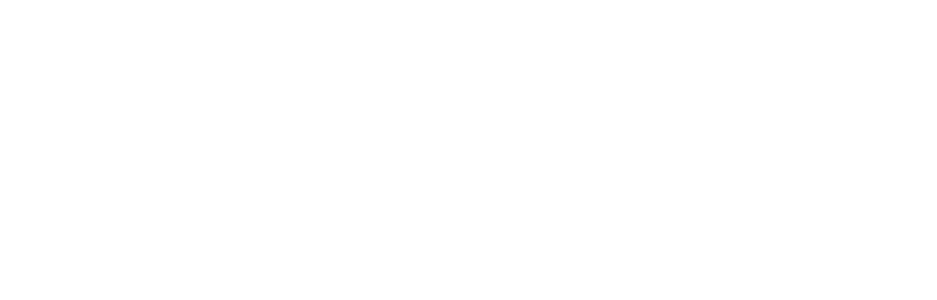
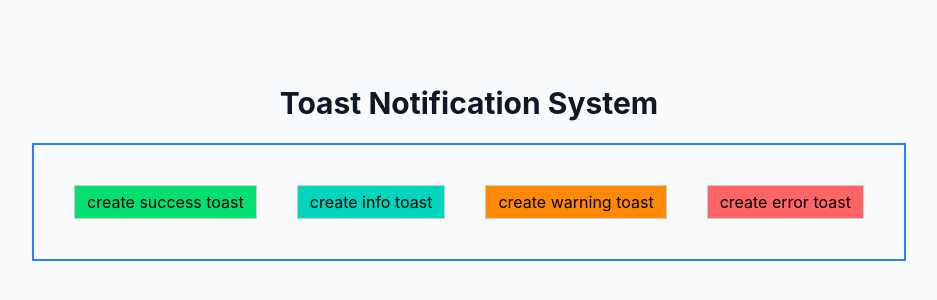
Before and after one commit to adityasuman2025/machineCoding, a React (Vite) app: page /toast in a window 1280 px wide. Before the commit this address had no page. Shown: the part 228-528 px from the top of the page, without its empty margins (171-1108 px from the left). Built offline with nearby package versions, Linux system fonts and the light colour scheme.

Commit message:
react toasts

```diff
--- a/src/App.tsx
+++ b/src/App.tsx
@@ -28,6 +28,7 @@
 import Counter from "./projects/counter/Counter";
 import InfiniteScroll from "./projects/infiniteScroll/InfiniteScroll";
 import SnakeGame from "./projects/snakeGame/SnakeGame";
+import ToastProject from "./projects/toast/ToastProject";
 
 const ESSENTIAL_PROJECTS = [
     { name: "Auto Complete", path: "/auto-complete" },
@@ -55,6 +56,7 @@
     { name: "Counter", path: "/counter" },
     { name: "Infinite Scroll", path: "/infinite-scroll" },
     { name: "Snake Game", path: "/snake-game" },
+    { name: "Toast", path: "/toast" },
     { name: "Area Selector", path: "/area-selector" },
     { name: "Auto Complete 2", path: "/auto-complete-2" },
     { name: "Dynamic Layouting", path: "/dynamic-layouting" },
@@ -173,6 +175,7 @@
                 <Route path="/counter" element={<Counter />} />
                 <Route path="/infinite-scroll" element={<InfiniteScroll />} />
                 <Route path="/snake-game" element={<SnakeGame />} />
+                <Route path="/toast" element={<ToastProject />} />
             </Routes>
         </Router>
     );
--- /dev/null
+++ b/src/projects/toast/Toast.tsx
@@ -0,0 +1,128 @@
+import React, { createContext, useContext, useCallback, useMemo, memo, useEffect, useState } from "react";
+import { createPortal } from "react-dom";
+
+const DEFAULT_DURATION: number = 5000;
+
+const TOAST_TYPE = {
+    Success: "Success",
+    Warning: "Warning",
+    Error: "Error",
+    Info: "Info",
+} as const;
+type toastType = typeof TOAST_TYPE[keyof typeof TOAST_TYPE];
+
+interface ToastContextValue {
+    success: (message: string, duration?: number) => void,
+    warning: (message: string, duration?: number) => void,
+    error: (message: string, duration?: number) => void,
+    info: (message: string, duration?: number) => void,
+}
+const ToastContext = createContext<ToastContextValue>(null);
+
+interface ToastData {
+    id: string,
+    type: toastType,
+    message: string,
+    duration: number
+}
+
+interface ToastProps extends ToastData {
+    onClose: (id: string) => void,
+}
+function Toast({
+    id,
+    type,
+    message,
+    duration,
+    onClose
+}: ToastProps) {
+    const [isHovered, setIsHovered] = useState(false);
+
+    useEffect(() => {
+        if (isHovered) return;
+
+        const timer = setTimeout(() => {
+            onClose(id)
+        }, duration);
+
+        return () => clearTimeout(timer);
+    }, [duration, onClose, id, isHovered]);
+
+    console.log("Toast re-render", id, message);
+
+    return (
+        <div
+            role={type === TOAST_TYPE.Error ? "alert" : "status"}
+            aria-live={type === TOAST_TYPE.Error ? "assertive" : "polite"}
+            className={`
+                py-3 px-5 w-xs rounded-lg text-zinc-100
+                ${type === TOAST_TYPE.Success ? "bg-green-500 " : type === TOAST_TYPE.Error ? "bg-red-500" : type === TOAST_TYPE.Info ? "bg-teal-500" : "bg-orange-500"}
+            `}
+            onMouseEnter={() => setIsHovered(true)}
+            onMouseLeave={() => setIsHovered(false)}
+        >
+            <div className="flex justify-end">
+                <button aria-label={`close ${type} toast having message ${message}`} className="bg-red-900 text-zinc-100 rounded-full h-4 w-4" onClick={() => onClose(id)}></button>
+            </div>
+            {message}
+        </div>
+    );
+}
+const MemoisedToast = memo(Toast);
+
+export function ToastProvider({ children }) {
+    const [toasts, setToasts] = useState<ToastData[]>([]);
+
+    const addToast = useCallback((type: toastType, message: string, duration: number = DEFAULT_DURATION) => {
+        setToasts(prev => [...prev, { id: crypto.randomUUID(), message, type, duration }]);
+    }, []);
+
+    const success = useCallback((message: string, duration?: number) => addToast(TOAST_TYPE.Success, message, duration), [addToast]);
+    const warning = useCallback((message: string, duration?: number) => addToast(TOAST_TYPE.Warning, message, duration), [addToast]);
+    const error = useCallback((message: string, duration?: number) => addToast(TOAST_TYPE.Error, message, duration), [addToast]);
+    const info = useCallback((message: string, duration?: number) => addToast(TOAST_TYPE.Info, message, duration), [addToast]);
+
+    const handleToastClose = useCallback((id: string) => {
+        setToasts(prev => prev.filter(item => item.id !== id));
+    }, []);
+
+    const contextValue = useMemo(() => ({ success, warning, error, info }), [success, warning, error, info]);
+
+    console.log("ToastProvider re-render");
+
+    return (
+        <ToastContext.Provider value={contextValue}>
+            {children}
+            {
+                toasts.length > 0 ? (
+                    createPortal((
+                        <div
+                            role="region" aria-label="notifications"
+                            className="fixed top-4 right-4 flex flex-col gap-4 z-50"
+                        >
+                            {
+                                toasts.map(toast => (
+                                    <MemoisedToast
+                                        key={toast.id}
+                                        id={toast.id}
+                                        message={toast.message}
+                                        type={toast.type}
+                                        duration={toast.duration}
+                                        onClose={handleToastClose}
+                                    />
+                                ))
+                            }
+                        </div>
+                    ), document.body)
+                ) : null
+            }
+        </ToastContext.Provider>
+    )
+}
+
+export function useToast() {
+    const ctx = useContext(ToastContext);
+    if (!ctx) throw new Error("Toast context is not defined");
+
+    return ctx
+}
--- /dev/null
+++ b/src/projects/toast/ToastProject.tsx
@@ -0,0 +1,65 @@
+import React, { useRef, useEffect } from "react";
+import { ToastProvider, useToast } from "./Toast"
+
+/*
+    Machine Coding Problem: Toast Notification System
+    Build an accessible, configurable Toast Notification library/component that supports:
+    1. Multiple notification variants (success, error, warning, info).
+    2. Auto-dismiss timer with configurable duration (e.g. 3000ms) & manual close button.
+    3. Stacking
+    4. Imperative API or Context Provider (e.g., toast.success("Message"), toast.error("Error")).
+    5. Clean unmount timers & pause auto-dismiss on hover.
+    6. WAI-ARIA accessibility (role="status" / role="alert", aria-live="polite" / "assertive").
+*/
+
+function useAutoFocus(autoFocus: boolean = false) {
+    const containerRef = useRef<HTMLDivElement>(null);
+
+    useEffect(() => {
+        if (autoFocus) containerRef.current?.focus();
+    }, [autoFocus])
+
+    return containerRef;
+}
+
+function Buttons() {
+    const toast = useToast();
+
+    console.log("Buttons re-rendered")
+
+    return (
+        <div role="group" className="flex gap-10">
+            <button tabIndex={0} className="bg-green-400 px-3 py-1" onClick={() => toast.success("ho gaya", 500)}>create success toast</button>
+
+            <button tabIndex={0} className="bg-teal-400 px-3 py-1" onClick={() => toast.info("pata hai tumko")}>create info toast</button>
+
+            <button tabIndex={0} className="bg-orange-400 px-3 py-1" onClick={() => toast.warning("kuch dikkat hai")}>create warning toast</button>
+
+            <button tabIndex={0} className="bg-red-400 px-3 py-1" onClick={() => toast.error("fatt gaya")}>create error toast</button>
+        </div>
+    )
+}
+
+export default function ToastProject({ autoFocus = true }: { autoFocus?: boolean }) {
+    const containerRef = useAutoFocus(autoFocus);
+
+    return (
+        <ToastProvider>
+            <main className="flex flex-col items-center justify-center min-h-screen bg-gray-50">
+                <header className="mb-6 text-center">
+                    <h1 className="text-3xl font-bold text-gray-900">Toast Notification System</h1>
+                </header>
+
+                <div
+                    ref={containerRef}
+                    tabIndex={0}
+                    role="region"
+                    aria-label="toast creation component"
+                    className="flex flex-col items-center gap-4 outline-none focus:ring-2 focus:ring-blue-500 p-10"
+                >
+                    <Buttons />
+                </div>
+            </main>
+        </ToastProvider>
+    );
+}
```
Also changed, not shown: .agents/AGENTS.md.
